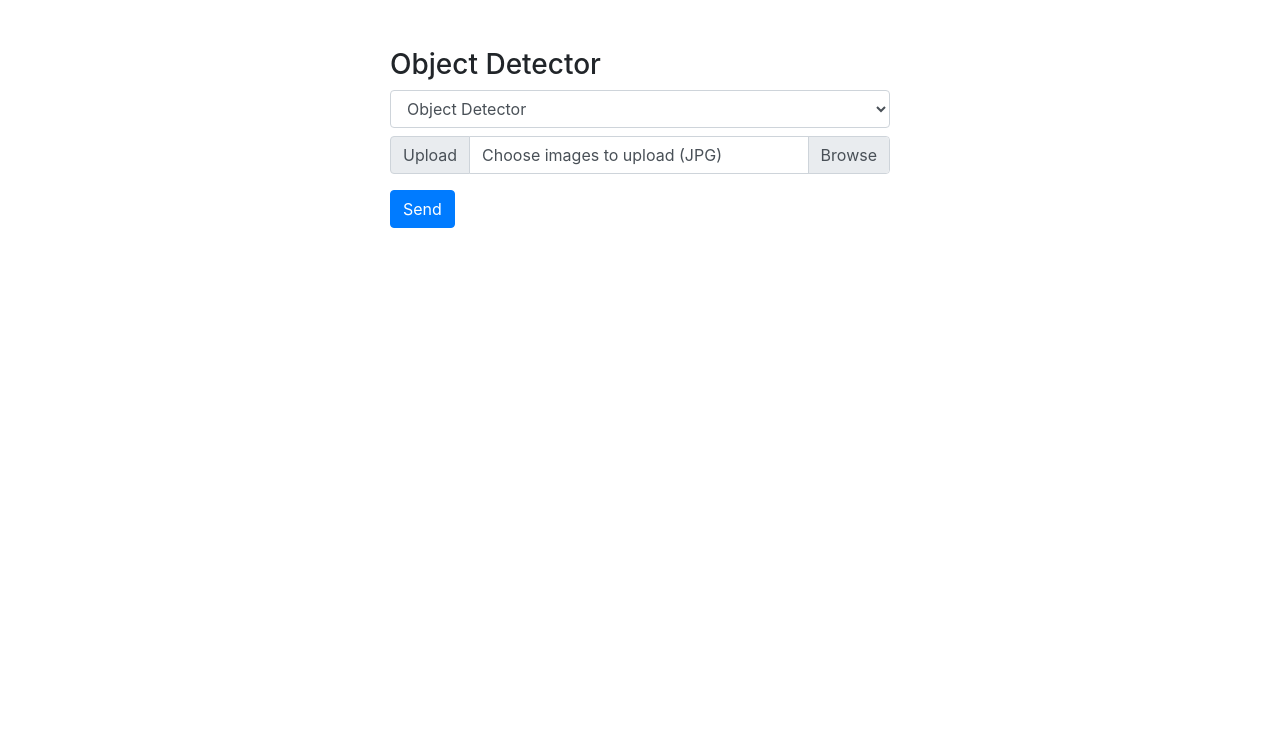
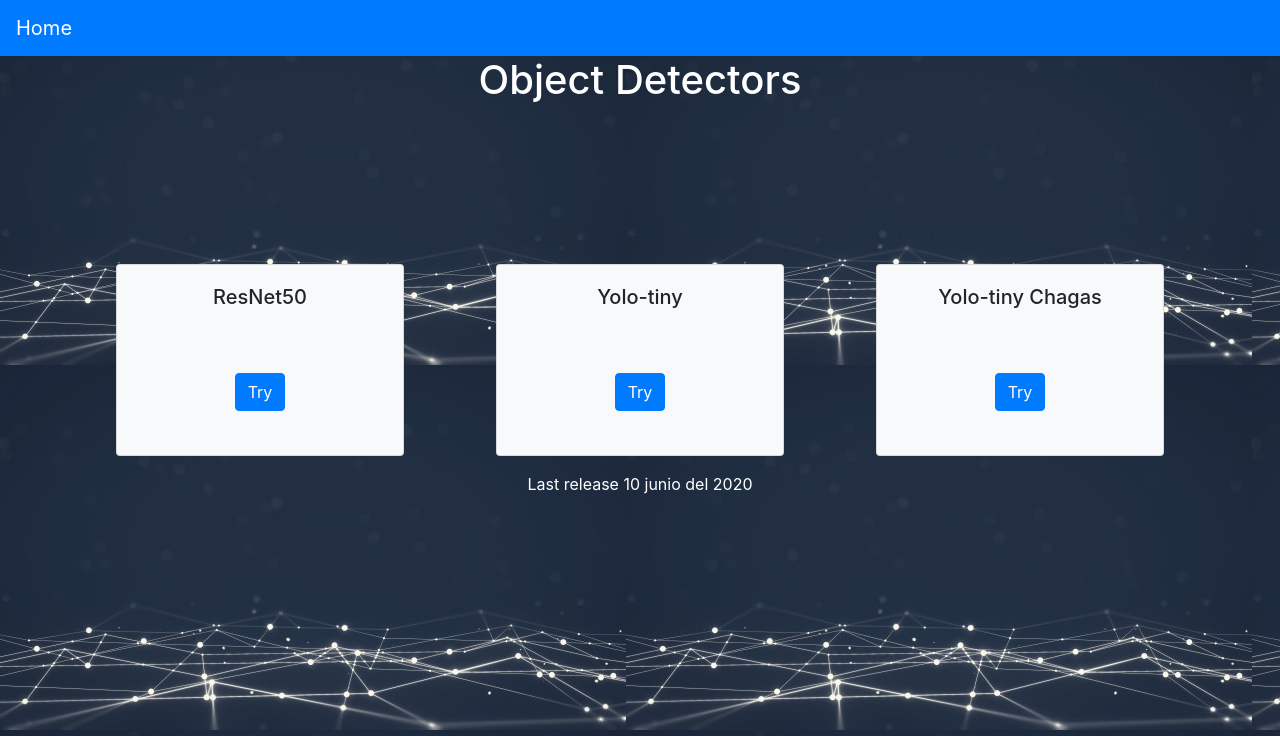
Before and after one commit to Santiagomrn/web_image_detector, a Flask app: page /index in a window 1280 px wide. Shown: the top 736 px of the page. Run offline with Flask 2, Linux system fonts and the light colour scheme; some libraries are stand-ins or nearby versions.

Commit message:
Interfaz de usuario mejorada

```diff
--- a/app.py
+++ b/app.py
@@ -205,8 +205,8 @@ def prepare_image(image, target):
 app = flask.Flask(__name__)
 # initialize our Flask application and the Keras model
 # Get the COCO classes on which the model was trained
-@app.route("/predict", methods=["POST"])
-def predict():
+@app.route("/Yolo-tiny", methods=["POST"])
+def tiny():
 
     json_file=open('yolo-tiny.json','r')
     # carga el json y crea el modelo
@@ -217,7 +217,6 @@ def predict():
     model.load_weights("yolo-tiny.h5")
     print("Modelo cargado desde el PC")
     # initialize the data dictionary that will be returned from the
-
 	# view
     data = {"success": False}
     net_h, net_w = 416, 416
@@ -288,9 +287,14 @@ def predict():
                 data["predictions"].append(r)
 
     # return the data dictionary as a JSON response
-    return flask.jsonify(data)
 
-@app.route("/chagas", methods=["POST"])
+    sess=K.get_session()
+    K.clear_session()
+    #return flask.jsonify(data)
+    return render_template("nets.html",name="Yolo-tiny",predictions=data["predictions"])
+
+
+@app.route("/Chagas", methods=["POST"])
 def chagas():
 	# ensure an image was properly uploaded to our endpoint
     if flask.request.method == "POST":
@@ -341,6 +345,7 @@ def chagas():
             image_data = np.expand_dims(image_data, 0)  # Add batch dimension.
 
             # Predict classes and locations using Tensorflow session
+
             sess = K.get_session()
             out_boxes, out_scores, out_classes = sess.run(
                         [boxes, scores, classes],
@@ -399,11 +404,16 @@ def chagas():
                 data["predictions"].append(r)
 
     # return the data dictionary as a JSON response
-    return flask.jsonify(data)
+    sess.clear_session()
+    #return flask.jsonify(data)
+    return render_template("nets.html",name="Chagas",predictions=data["predictions"])
+
 
 @app.route("/ResNet50",methods=["POST"])
 def routeResNet50():
+
     model = ResNet50(weights="imagenet")
+
     data = {"success": False}
     # ensure an image was properly uploaded to our endpoint
     if flask.request.method == "POST":
@@ -414,6 +424,7 @@ def routeResNet50():
 
             # preprocess the image and prepare it for classification
             image = prepare_image(image, target=(224, 224))
+
 
             # classify the input image and then initialize the list
             # of predictions to return to the client
@@ -431,11 +442,20 @@ def routeResNet50():
             data["success"] = True
 
     # return the data dictionary as a JSON response
-    return flask.jsonify(data)
+
+    sess=K.get_session()
+    K.clear_session()
+    #return flask.jsonify(data)
+    return render_template("nets.html",name="ResNet50",predictions=data["predictions"])
+
+@app.route("/nets/<string:id_net>",methods=["GET"])
+def nets(id_net=None):
+    return render_template("nets.html",name=id_net)
 
 @app.route("/index",methods=["GET"])
 def index():
     return render_template("index.html")
+
 
 # if this is the main thread of execution first load the model and
 # then start the server
--- a/templates/index.html
+++ b/templates/index.html
@@ -1,47 +1,70 @@
 <!DOCTYPE html>
-<html lang="en">
+
+<html>
     <head>
-    <meta charset="UTF-8">
-    <link rel="stylesheet" href="https://stackpath.bootstrapcdn.com/bootstrap/4.5.0/css/bootstrap.min.css" integrity="sha384-9aIt2nRpC12Uk9gS9baDl411NQApFmC26EwAOH8WgZl5MYYxFfc+NcPb1dKGj7Sk" crossorigin="anonymous">
-    <meta name="viewport" content="width=device-width, initial-scale=1.0">
-    <meta http-equiv="X-UA-Compatible" content="ie=edge">
+        <link rel="stylesheet" href="https://stackpath.bootstrapcdn.com/bootstrap/4.3.1/css/bootstrap.min.css" integrity="sha384-ggOyR0iXCbMQv3Xipma34MD+dH/1fQ784/j6cY/iJTQUOhcWr7x9JvoRxT2MZw1T" crossorigin="anonymous">
+        <title>Example</title>
         <style>
+          .mt-10 {
+            margin-top: 10rem;
+          }
+        </style>
+    </head>
+    <body background="{{url_for('static', filename='Fondo.jpg')}}">
+        <header>
+         <nav class="navbar navbar-dark bg-primary">
+            <!-- <img src="{{url_for('static', filename='logo_uady.jpg')}}" alt="logo" width="75" height="125"/> -->
+            <a class="navbar-brand"  href="/index">Home</a>
+          </nav>
+        </header>
+        <main align="center">
 
-</style>
-    <title>Detector</title>
-</head>
-<body>
-
-  <div class="containr mt-5">
-    <div class="mx-auto" style="width: 500px;">
-      <h3>Object Detector</h3>
-      <select onchange="selectDetector()" id="Detector" class="form-control">
-          <option value="O">Object Detector</option>
-          <option value="C">Chagas Detector</option>
-      </select>
-      <form id="form1" method="post" enctype="multipart/form-data" action="predict">
-        <div class="form-group ">
-
-          <div class="mt-2"></div>
-          <div class="input-group mb-3">
-            <div class="input-group-prepend">
-              <span class="input-group-text" id="inputGroupFileAddon01">Upload</span>
-            </div>
-            <div class="custom-file ">
-              <input onchange="inputName()" type="file" class="custom-file-input" type="file"  name="image" accept=".jpg" id="File01" aria-describedby="01">
-              <label id="labelFile01" class="custom-file-label" for="inputGroupFile01">Choose images to upload (JPG)</label>
+            <article >
+                <h1  class="text-white" >Object Detectors</h1>
+                <section class="mt-10" >
+                  <div class="container" align="center">
+                    <div class="row">
+                      <div class="col-sm">
+                        <div class="card bg-light mb-3" style="height: 12rem;width: 18rem;">
+                          <!-- <img src="..." class="card-img-top" alt="..."> -->
+                          <div class="card-body">
+                            <h5 class="card-title">ResNet50</h5>
+                            <p class="card-text"></p>
+                            <a href="/nets/ResNet50" class="btn btn-primary mt-5">Try</a>
                           </div>
                         </div>
                       </div>
-        <div>
-            <button type="submit" class="btn btn-primary">Send</button>
-        </div>
-
-      </form>
+                      <div class="col-sm">
+                        <div class="card bg-light mb-3" style="height: 12rem;width: 18rem;">
+                          <!-- <img src="..." class="card-img-top" alt="..."> -->
+                          <div class="card-body">
+                            <h5 class="card-title">Yolo-tiny</h5>
+                            <p class="card-text"></p>
+                            <a cals href="/nets/Yolo-tiny" class="btn btn-primary mt-5 ">Try</a>
                           </div>
                         </div>
+                      </div>
+                      <div class="col-sm">
+                        <div class="card bg-light mb-3" style="height: 12rem;width: 18rem;">
+                          <!-- <img src="..." class="card-img-top" alt="..."> -->
+                          <div class="card-body">
+                            <h5 class="card-title">Yolo-tiny Chagas</h5>
+                            <p class="card-text"></p>
+                            <a href="/nets/Chagas" class="btn btn-primary mt-5">Try</a>
+                          </div>
+                        </div>
+                      </div>
+                    </div>
+                  </div>
+                </section>
+            </article>
+        </main>
+        <footer align="center" class="text-white" >
+             Last release 10 junio del 2020
+        </footer>
+    </body>
+</html>
 
-</body>
 <script>
 function inputName() {
   var File = document.getElementById("File01");
```
Also changed, not shown: templates/nets.html (added, +91 -0 lines), static/Fondo.jpg (added), static/logo_uady.jpg (added). Lines whose indentation alone changed are shown as unchanged.
